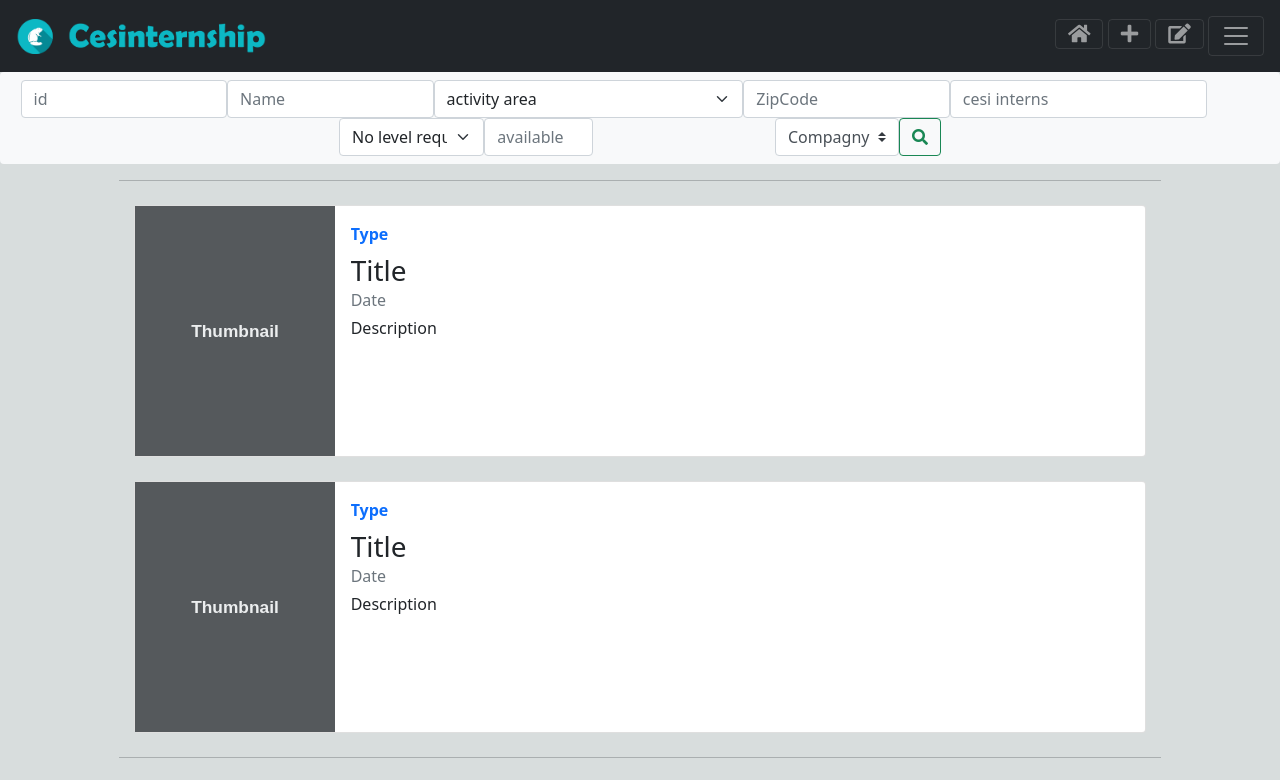
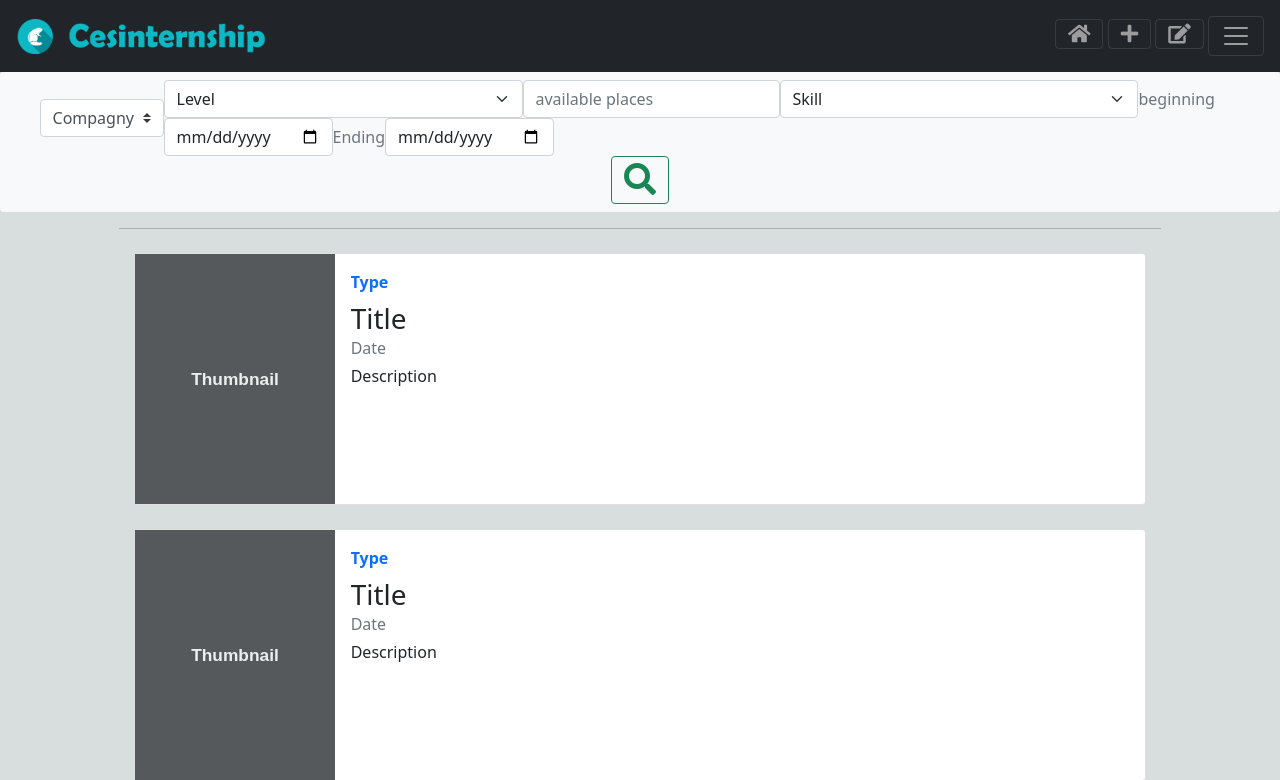
Before and after one commit to awPenda/Projet-Web_Cesinternship, a PHP site: page /assest/pages/home.php in a window 1280 px wide. Shown: the top 780 px of the page. Run offline with PHP 8.4, Linux system fonts and the light colour scheme.

Commit message:
dsdsdsds

```diff
--- a/assest/pages/create.php
+++ b/assest/pages/create.php
@@ -397,9 +397,9 @@ include_once 'header.php'
                                 <label class="text-muted" for="activity_compagny">activity area</label>
                                 <select class="form-select" id="activity_compagny" required="" >
                                     <option value="">Generalist</option>
-                                    <option>Computer Science</option>
-                                    <option>construction industry</option>
-                                    <option>onboard systems</option>
+                                    <option>Computer science</option>
+                                    <option>Construction industry</option>
+                                    <option>Onboard systems</option>
                                 </select>
                             </div>
                             <div class="col-md-12 mb-3">
--- a/assest/pages/home.php
+++ b/assest/pages/home.php
@@ -18,7 +18,7 @@
   <link href="https://cdn.jsdelivr.net/npm/bootstrap@5.0.0-beta2/dist/css/bootstrap.min.css" rel="stylesheet" integrity="sha384-BmbxuPwQa2lc/FVzBcNJ7UAyJxM6wuqIj61tLrc4wSX0szH/Ev+nYRRuWlolflfl" crossorigin="anonymous">
 
      <!-- Lien page de style & script-->
-     <link rel="stylesheet" href="../style/style.css">
+     <link rel="stylesheet" href="../style/home_style.css">
      <script src="../script/home.js"></script>
      <!-- Titre de la page-->
      <title>Home</title>
@@ -31,19 +31,34 @@
         ?>
 
 
-  <div class="d-flex justify-content-center">
-        <nav class="navbar navbar-expand-lg navbar-light bg-light rounded">
+
+        <nav class="navbar navbar-expand-lg navbar-light bg-light rounded justify-content-center">
 
 
 
 
 
-          <div class="">
 
 
-            <form class="form-inline justify-content-lg-center">
+            <form class="form-inline justify-content-center">
 
-              <div id="search_compagny_div" class="form-inline">
+                <div class="">
+                  <select class="custom-select d-block col-sm" id="search_select_type" required="">
+                    <option value="">Compagny</option>
+                    <option>Internship</option>
+                    <option>Admin</option>
+                    <option>Pilot</option>
+                    <option>Delegate</option>
+                    <option>Student</option>
+                  </select>
+                  <div class="invalid-feedback">
+                    Please provide a valid state.
+                  </div>
+                </div>
+
+
+                <div id="search_compagny_div"  >
+                  <div class="form-inline">
                     <input class="form-control col-sm-2" id="search_id_compagny" type="number" placeholder="id" aria-label="id">
                     <input class="form-control col-sm-2" id="search_name_compagny" type="text" placeholder="Name" aria-label="name">
                     <select class="form-select col-sm-3" id="search_activity_compagny" required="" >
@@ -56,41 +71,74 @@
                     <input class="form-control col-sm-2" id="search_zipcode_compagny" type="text" placeholder="ZipCode" aria-label="zipcode">
                     <input class="form-control col-sm-3" id="search_cesi_interns_compagny" type="number" placeholder="cesi interns" aria-label="nbcesiinterns">
                   </div>
+                </div>
 
                 <div id="search_internship_div" class="form-inline">
                   <select class="form-select col-sm-4" id="search_student_level_internship" required="" >
-                  <option value="">No level required</option>
+                    <option value="">Level</option>
                     <option>Second year</option>
                     <option>Third year</option>
                     <option>Fourth year</option>
                     <option>Fifth year</option>
                   </select>
-                <input class="form-control col-sm-3" id="search_available" type="number" placeholder="available places" aria-label="available places">
-              </div>
+                  <input class="form-control col-sm-4" id="search_available" type="number" placeholder="available places" aria-label="available places">
+                  <select class="form-select col-sm-4" id="name_first_skill_internship" required="" >
+                    <option value="">Skill</option>
+                    <option>Analytical</option>
+                    <option>Creative Thinking</option>
+                    <option>Logical Thinking</option>
+                    <option>Problem Solving</option>
+                    <option>Administrative</option>
+                    <option>Business Intelligence</option>
+                    <option>Customer Service</option>
+                    <option>Microsoft Office Skills</option>
+                    <option>Active Listening</option>
+                    <option>Communication</option>
+                    <option>Collaboration</option>
+                    <option>Flexibility</option>
+                    <option>Interpersonal</option>
+                    <option>Presentation</option>
+                    <option>Writing</option>
+                    <option>Leadership</option>
+                    <option>Management</option>
+                    <option>Strategic Planning</option>
+                    <option>Motivational</option>
+                    <option>Organizational</option>
+                    <option>Multitasking</option>
+                    <option>Time Management</option>
+                    <option>Persuasive</option>
+                    <option>Conflict Resolution</option>
+                    <option>Teamwork</option>
+                  </select>
 
 
-              <div class="form-inline">
-                <select class="custom-select d-block col-sm" id="search_select_type" required="">
-                  <option value="">Compagny</option>
-                  <option>Internship</option>
-                  <option>Admin</option>
-                  <option>Pilot</option>
-                  <option>Delegate</option>
-                  <option>Student</option>
-                </select>
-                <div class="invalid-feedback">
-                  Please provide a valid state.
-                </div>
-                <button class="btn btn-outline-success my-2 my-sm-0" type="submit"><i class="fas fa-search"></i></button>
-              </div>
-            </form>
+                                    <label class="text-muted" for="period_internship_beginning">beginning</label>
+                                    <input type="date" class="form-control" id="period_internship_beginning" placeholder="period internship beginning" value="" required="">
+
+
+                                    <label class="text-muted" for="period_internship_ending">Ending</label>
+                                    <input type="date" class="form-control" id="period_internship_ending" placeholder="period internship ending" value="" required="">
+
+
+
+
+
 
 
                 </div>
 
 
+                <div class="">
+                  <button class="btn btn-outline-success my-2 my-sm-0" type="submit"><i class="fas fa-search fa-2x"></i></button>
+                </div>
+
+            </form>
+
+
+
+
+
         </nav>
-  </div>
 
 
     <div class="container col-md-10 ">
--- a/assest/pages/update_delete.php
+++ b/assest/pages/update_delete.php
@@ -431,9 +431,9 @@
                                 <label class="text-muted" for="activity_compagny">activity area</label>
                                 <select class="form-select" id="activity_compagny" required="" >
                                     <option value="">Generalist</option>
-                                    <option>Computer Science</option>
-                                    <option>construction industry</option>
-                                    <option>onboard systems</option>
+                                    <option>Computer science</option>
+                                    <option>Construction industry</option>
+                                    <option>Onboard systems</option>
                                 </select>
                             </div>
                             <div class="col-md-12 mb-3">
--- /dev/null
+++ b/assest/style/home_style.css
@@ -0,0 +1,41 @@
+html,
+body {
+  height: 100%;
+  background-color: #d8dddd;
+}
+
+
+.form-signin {
+  width: 100%;
+  max-width: 330px;
+  padding: 15px;
+  margin-top: 10%;
+  margin: 0 auto;
+}
+
+.form-signin input[type="password"] {
+  margin-bottom: 10px;
+  border-top-left-radius: 0;
+  border-top-right-radius: 0;
+}
+
+
+
+.form-control:focus {
+    border-color: #0cb8c4;
+    box-shadow: 0 0 8px #0cb8c47c;
+  }
+
+  a{
+      color: #0cb8c4 ;
+  }
+
+
+
+
+
+
+
+#search_compagny_div{
+    display: none;
+  }
--- a/assest/style/style.css
+++ b/assest/style/style.css
@@ -69,5 +69,5 @@ body {
 }
 
 #search_compagny_div{
-
+  display: none;
 }
```
Lines whose indentation alone changed are shown as unchanged.
